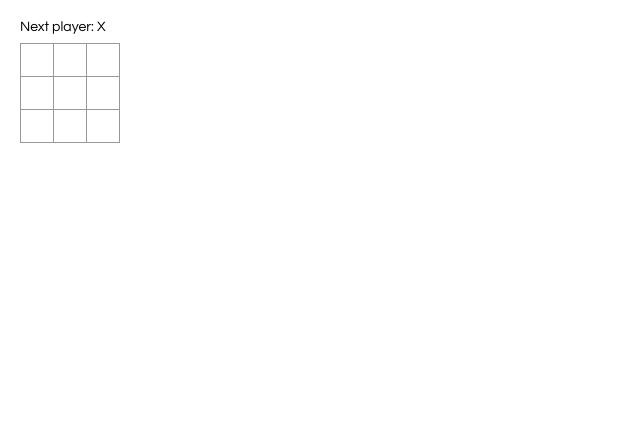
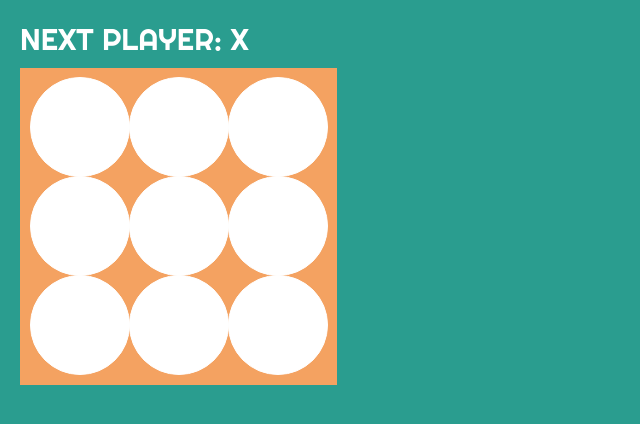
Before and after one commit to magalipujol/ReactTicTacToe, a React app in the folder my-app/: page / in a window 1280 px wide. Shown: the whole page, without its empty margins (0-640 px from the left). Built offline with nearby package versions, Linux system fonts and the light colour scheme.

Commit message:
added style

```diff
--- a/my-app/public/index.html
+++ b/my-app/public/index.html
@@ -1,15 +1,20 @@
 <!DOCTYPE html>
 <html lang="en">
+
 <head>
   <meta charset="utf-8" />
   <link rel="icon" href="%PUBLIC_URL%/favicon.ico" />
   <meta name="viewport" content="width=device-width, initial-scale=1" />
   <meta name="theme-color" content="#000000" />
-    <meta
-      name="description"
-      content="Web site created using create-react-app"
-    />
+  <meta name="description" content="Web site created using create-react-app" />
+  <!-- google fonts -->
+  <link rel="preconnect" href="https://fonts.googleapis.com">
+  <link rel="preconnect" href="https://fonts.gstatic.com" crossorigin>
+  <link href="https://fonts.googleapis.com/css2?family=Righteous&display=swap" rel="stylesheet">
   <link rel="apple-touch-icon" href="%PUBLIC_URL%/logo192.png" />
+  <link rel="preconnect" href="https://fonts.googleapis.com">
+  <link rel="preconnect" href="https://fonts.gstatic.com" crossorigin>
+  <link href="https://fonts.googleapis.com/css2?family=Righteous&display=swap" rel="stylesheet">
   <!--
       manifest.json provides metadata used when your web app is installed on a
       user's mobile device or desktop. See https://developers.google.com/web/fundamentals/web-app-manifest/
@@ -26,6 +31,7 @@
     -->
   <title>React App</title>
 </head>
+
 <body>
   <noscript>You need to enable JavaScript to run this app.</noscript>
   <div id="root"></div>
@@ -40,4 +46,5 @@
       To create a production bundle, use `npm run build` or `yarn build`.
     -->
 </body>
+
 </html>
--- a/my-app/src/index.css
+++ b/my-app/src/index.css
@@ -1,6 +1,17 @@
+:root {
+  --dark-blue: #264653;
+  --teal: #2A9D8F;
+  --yellow: #E9C46A;
+  --orange: #F4A261;
+  --dark-orange: #E76F51;
+}
 body {
-    font: 14px "Century Gothic", Futura, sans-serif;
+    font: 30px "Century Gothic", Futura, sans-serif;
     margin: 20px;
+    background-color: var(--teal);
+    text-transform: uppercase;
+    color: white;
+    font-family: 'Righteous', cursive;
   }
 
   ol, ul {
@@ -19,17 +30,25 @@ body {
 
   .square {
     background: #fff;
-    border: 1px solid #999;
+    font-family: 'Righteous', cursive;
+    border: 1px solid #fff;
     float: left;
-    font-size: 24px;
+    font-size: 50px;
     font-weight: bold;
-    line-height: 34px;
-    height: 34px;
+    line-height: 100px;
+    height: 100px;
     margin-right: -1px;
     margin-top: -1px;
     padding: 0;
     text-align: center;
-    width: 34px;
+    width: 100px;
+    border-radius: 50%;
+    color: var(--dark-blue);
+  }
+
+  .board {
+    background-color: var(--orange) !important;
+    padding: 10px;
   }
 
   .square:focus {
--- a/my-app/src/index.js
+++ b/my-app/src/index.js
@@ -48,7 +48,8 @@ class Board extends React.Component {
         squares[i] = this.state.xIsNext ? 'X' : 'O'
         this.setState({
             squares: squares,
-            xIsNext: !this.state.xIsNext })
+            xIsNext: !this.state.xIsNext
+        })
     }
     renderSquare(i) {
         return (
@@ -71,6 +72,8 @@ class Board extends React.Component {
         return (
             <div>
                 <div className="status">{status}</div>
+                <div className="board">
+
                     <div className="board-row">
                         {this.renderSquare(0)}
                         {this.renderSquare(1)}
@@ -85,6 +88,7 @@ class Board extends React.Component {
                         {this.renderSquare(6)}
                         {this.renderSquare(7)}
                         {this.renderSquare(8)}
+                    </div>
                 </div>
             </div>
         );
```
Lines whose indentation alone changed are shown as unchanged.
